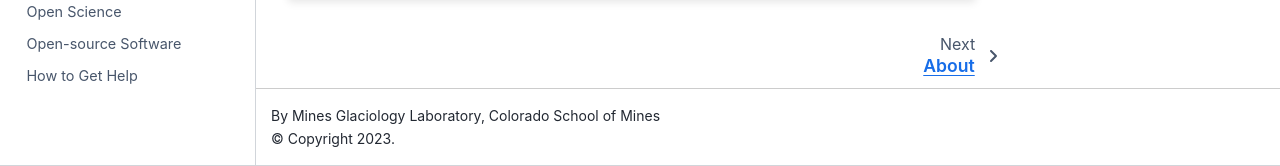
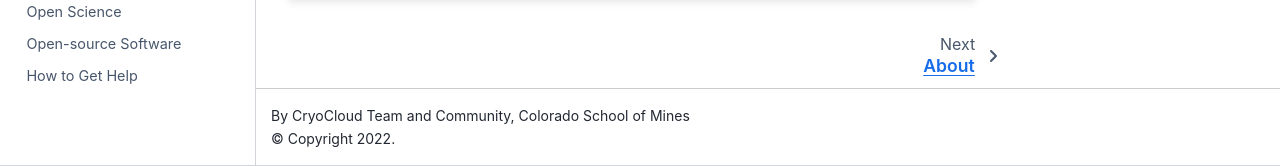
Before and after one commit to CryoInTheCloud/CryoCloudWebsite, a Jupyter Book: the page built from book/intro.md, in a window 1280 px wide and 1258 px high. Shown: the part 1092-1258 px from the top of the window. Built offline with Jupyter Book 1.0.4 settings and Sphinx 7.4.7 and the Sphinx Book theme 1.1.4, drawn with Linux system fonts in a browser that asks for light colours; pages that are not in the unit, such as notebooks, are missing from menus.

Commit message:
added copyright

```diff
--- a/book/_config.yml
+++ b/book/_config.yml
@@ -1,9 +1,11 @@
 # Book settings
 # Learn more at https://jupyterbook.org/customize/config.html
 
-title: CryoCloud
-author: Mines Glaciology Laboratory, Colorado School of Mines
-logo: logo.png
+title :      CryoCloud
+author :     CryoCloud Team and Community, Colorado School of Mines
+logo :       logo.png
+copyright : "2022" # Goes in the footer
+
 only_build_toc_files: true
 
 parse:
@@ -34,7 +36,7 @@ parse:
 # Force re-execution of notebooks on each build.
 # See https://jupyterbook.org/content/execute.html
 execute:
-  execute_notebooks: 'off'
+  execute_notebooks: 'force'
 #  execute_notebooks: 'cache'
 #  exclude_patterns:
 #    - "**/dataintegration-1.ipynb"
```
